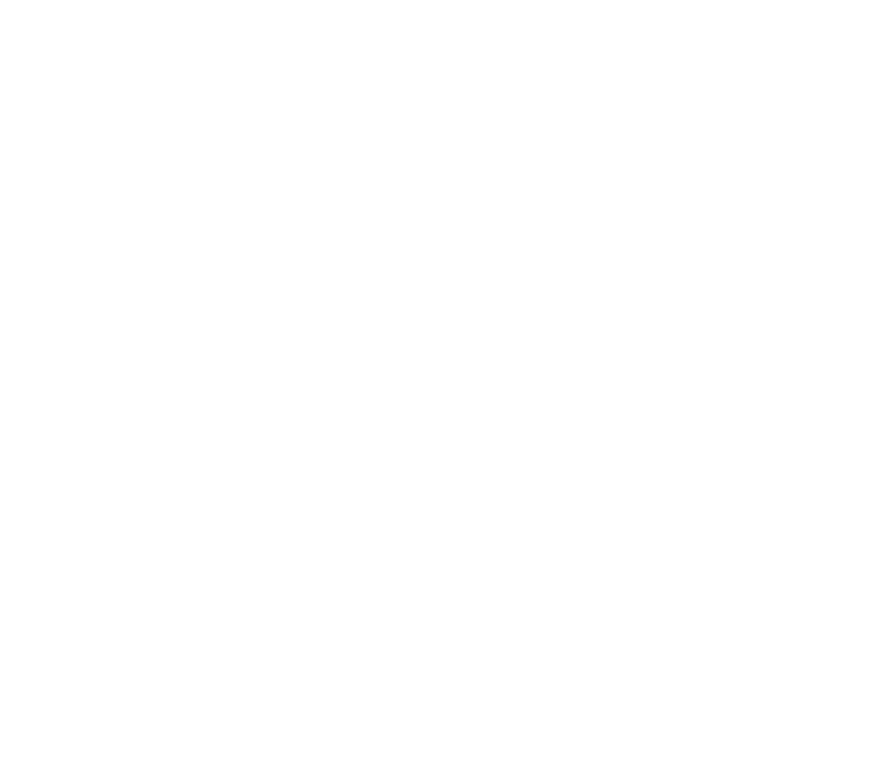
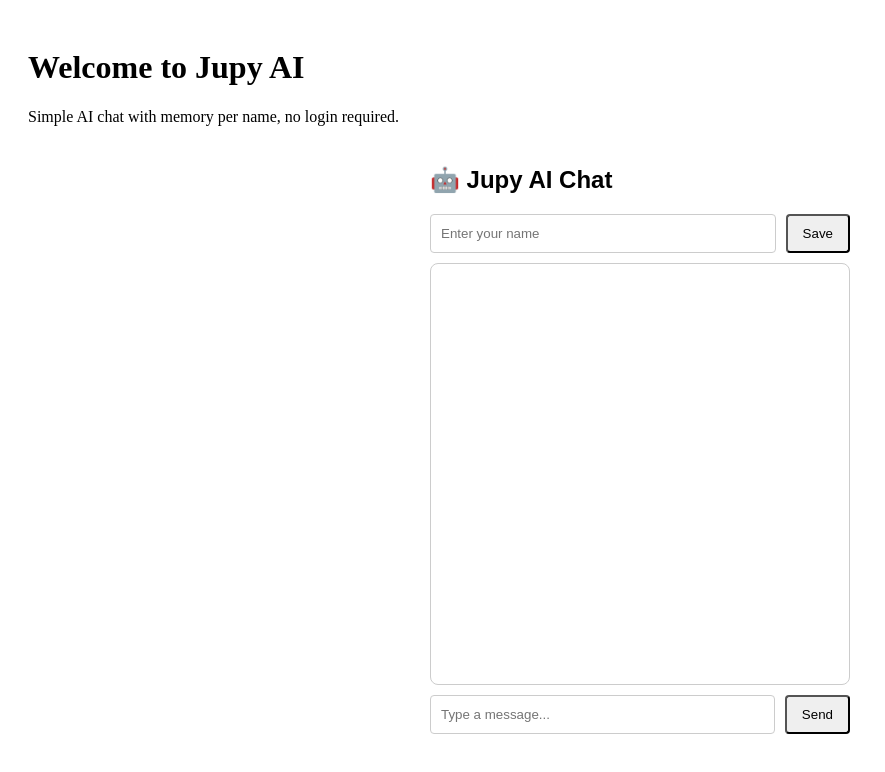
Before and after one commit to scemercat1/jupy-ai, a Next.js app: page / in a window 1280 px wide. Before the commit this address had no page. Shown: the top 772 px of the page, without its empty margins (0-885 px from the left). Built offline with nearby package versions, Linux system fonts and the light colour scheme.

Commit message:
Update index.js

```diff
--- a/pages/index.js
+++ b/pages/index.js
@@ -1,12 +1,22 @@
-import { useEffect } from "react";
-import { useRouter } from "next/router";
+import dynamic from "next/dynamic";
+import { useEffect, useState } from "react";
+
+// încărcăm Chat dinamic ca să nu fie SSR
+const Chat = dynamic(() => import("./chat"), { ssr: false });
 
 export default function Home() {
-  const router = useRouter();
+  const [name, setName] = useState("");
 
   useEffect(() => {
-    router.push("/login");
+    const savedName = localStorage.getItem("jupy_name") || "";
+    setName(savedName);
   }, []);
 
-  return null;
+  return (
+    <div style={{ padding: 20 }}>
+      <h1>Welcome to Jupy AI</h1>
+      <p>Simple AI chat with memory per name, no login required.</p>
+      <Chat />
+    </div>
+  );
 }
```
